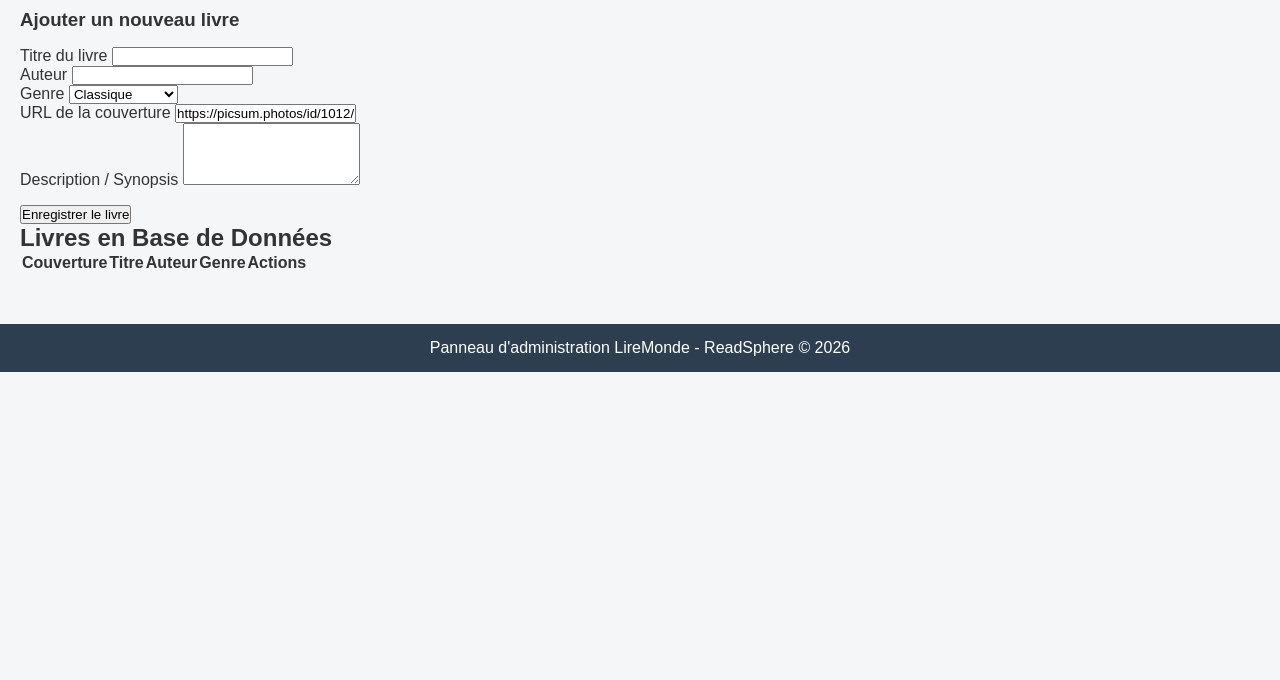
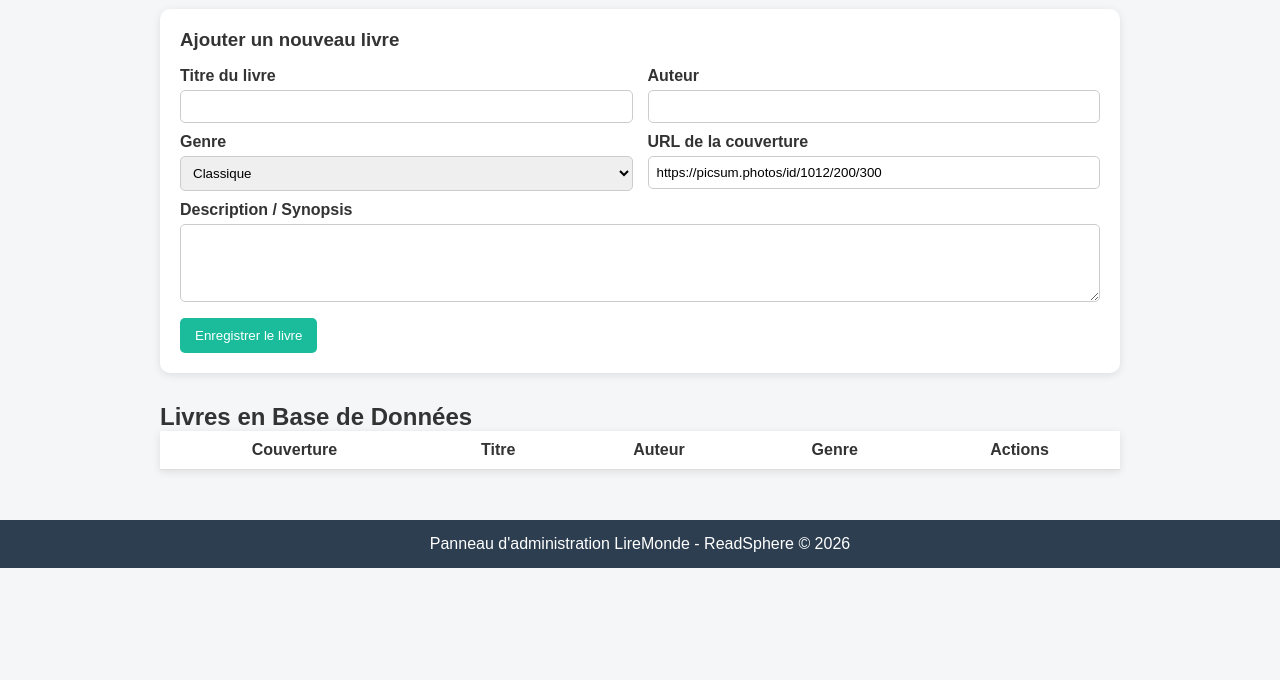
Before and after one commit to laterkhaoula/LireMonde, a plain HTML site: page admine.html in a window 1280 px wide. Shown: the part 120-800 px from the top of the page. Drawn offline with Linux system fonts and the light colour scheme; a script that the page names is missing.

Commit message:
termine css

```diff
--- a/style.css
+++ b/style.css
@@ -363,6 +363,7 @@ main {
     cursor: pointer;
 }
 
+/* ===== FOOTER ===== */
 footer {
     text-align: center;
     padding: 15px;
@@ -370,3 +371,105 @@ footer {
     color: white;
     margin-top: 30px;
 }
+
+/*
+   ADMIN PANEL
+= */
+
+.admin-panel {
+    max-width: 1000px;
+    margin: auto;
+}
+
+/* FORM */
+.admin-form {
+    background: white;
+    padding: 20px;
+    border-radius: 10px;
+    margin-bottom: 30px;
+    box-shadow: 0 2px 8px rgba(0,0,0,0.1);
+}
+
+.form-row {
+    display: flex;
+    gap: 15px;
+    flex-wrap: wrap;
+}
+
+.form-group {
+    flex: 1;
+    display: flex;
+    flex-direction: column;
+    margin-bottom: 10px;
+}
+
+.form-group label {
+    margin-bottom: 5px;
+    font-weight: bold;
+}
+
+.form-group input,
+.form-group select,
+.form-group textarea {
+    padding: 8px;
+    border-radius: 5px;
+    border: 1px solid #ccc;
+    outline: none;
+}
+
+/* BUTTONS */
+.btn-submit {
+    background: var(--accent);
+    color: white;
+    border: none;
+    padding: 10px 15px;
+    border-radius: 5px;
+    cursor: pointer;
+}
+
+.btn-delete {
+    background: #e74c3c;
+    color: white;
+    border: none;
+    padding: 10px 15px;
+    border-radius: 5px;
+    cursor: pointer;
+}
+
+/* TABLE */
+.admin-table {
+    width: 100%;
+    border-collapse: collapse;
+    background: white;
+    box-shadow: 0 2px 8px rgba(0,0,0,0.1);
+}
+
+.admin-table th,
+.admin-table td {
+    padding: 10px;
+    border-bottom: 1px solid #ddd;
+    text-align: center;
+}
+
+.admin-table img {
+    width: 50px;
+    height: 70px;
+    object-fit: cover;
+    border-radius: 4px;
+}
+
+/* ===== RESPONSIVE ===== */
+@media (max-width: 768px) {
+    .navbar {
+        flex-direction: column;
+        gap: 10px;
+    }
+
+    .modal-content {
+        flex-direction: column;
+    }
+
+    .form-row {
+        flex-direction: column;
+    }
+}
```
